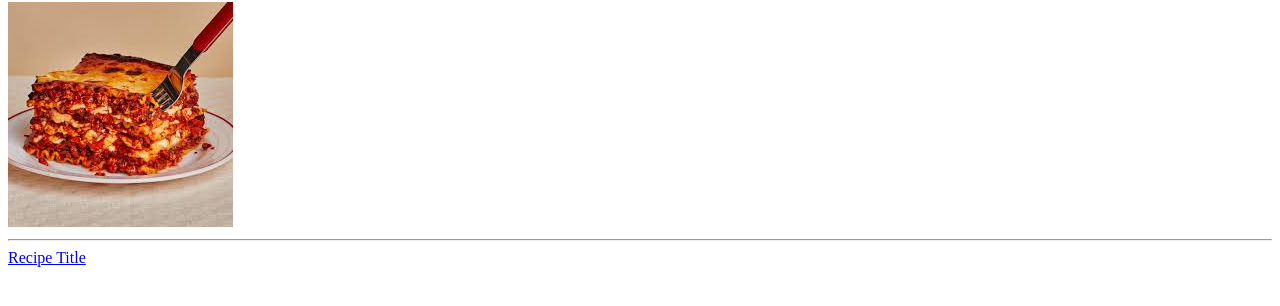
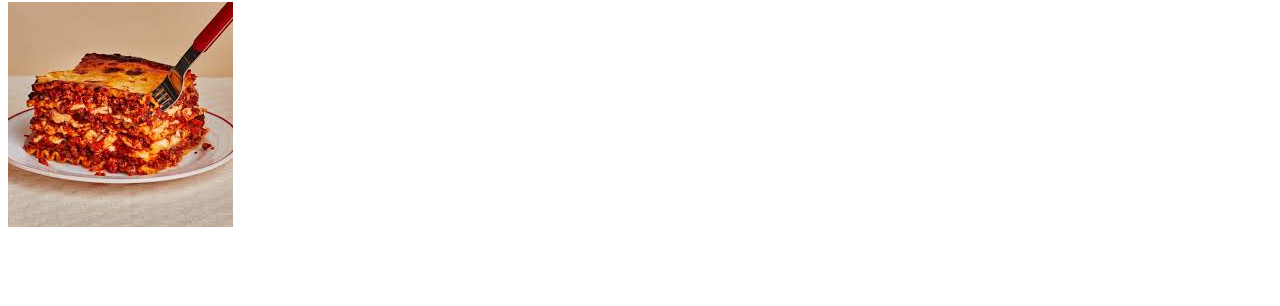
Before and after one commit to nicolodo/odin-recipes, a plain HTML site: page index.html in a window 1280 px wide. Shown: the part 78-384 px from the top of the page. Drawn offline with Linux system fonts and the light colour scheme.

```diff
--- a/index.html
+++ b/index.html
@@ -7,7 +7,5 @@
     <body>
         <h1>Odin Recipes</h1>
         <img src="./img/lasagna.jpeg">
-        <hr>
-        <a href="./recipes/lasagna.html">Recipe Title</a>
     </body>
 </html>
```
